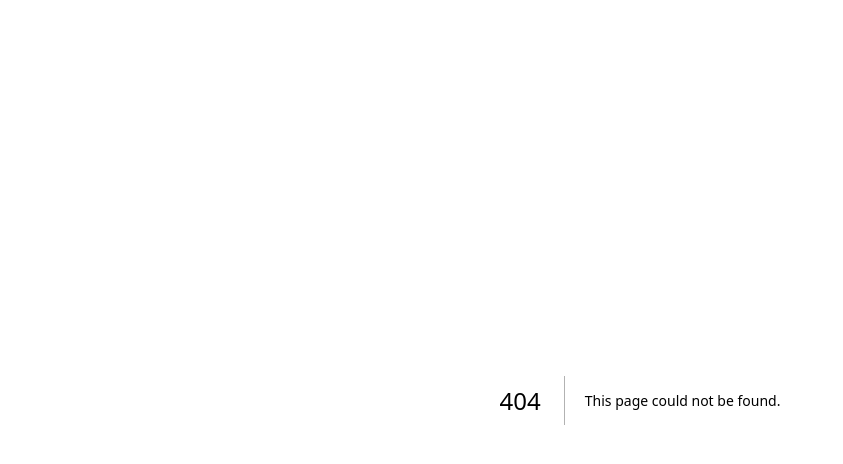
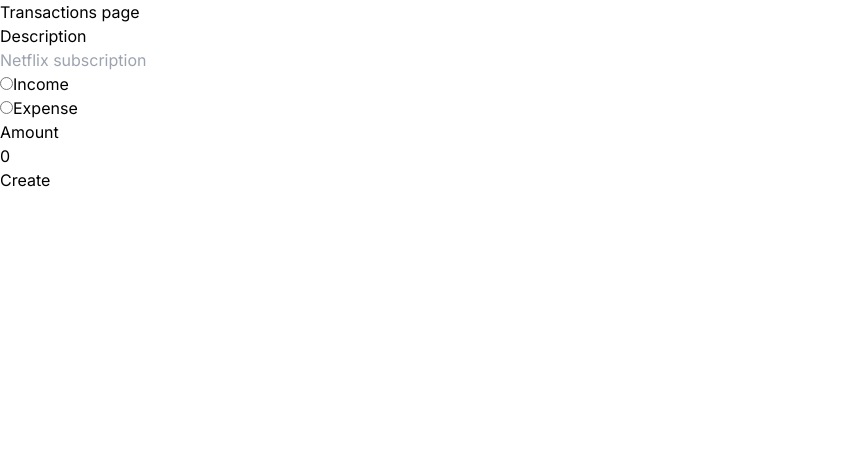
Before and after one commit to omanpios/personal-finances, a Next.js app in the folder client/: page /transactions in a window 1280 px wide. Before the commit this address had no page. Shown: the top 464 px of the page, without its empty margins (0-843 px from the left). Built offline with nearby package versions, Linux system fonts and the light colour scheme.

Commit message:
Add transactions page

```diff
--- /dev/null
+++ b/client/app/transactions/page.jsx
@@ -0,0 +1,10 @@
+import { TransactionForm } from "../components/transaction/transaction-form";
+
+export default function Transaction() {
+  return (
+    <>
+      <h1>Transactions page</h1>
+      <TransactionForm />
+    </>
+  );
+}
```
